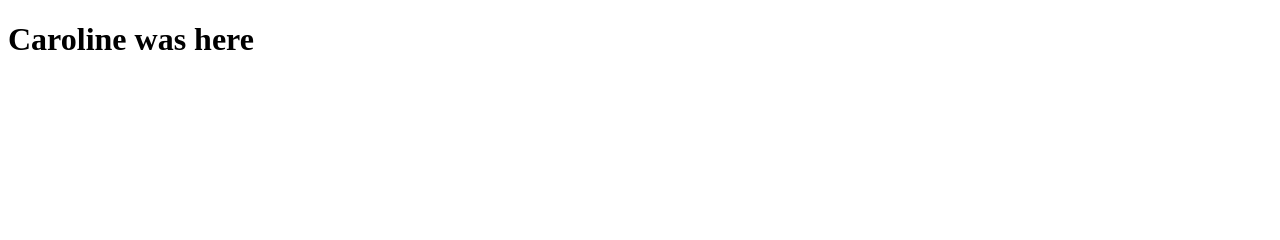
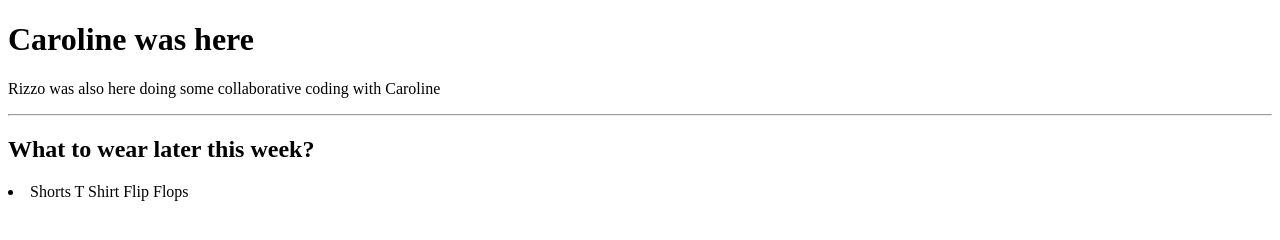
Before and after one commit to CarolineMEA/app2, a plain HTML site: page aboutus.html in a window 1280 px wide. Drawn offline with Linux system fonts and the light colour scheme.

Commit message:
EDIT: added a couple of paragraps and a list for when the weather gets hot

```diff
--- a/aboutus.html
+++ b/aboutus.html
@@ -8,5 +8,13 @@
 </head>
 <body>
 <h1>Caroline was here</h1>
+<p>Rizzo was also here doing some collaborative coding with Caroline</p>
+<hr>
+<h2>What to wear later this week?</h2>
+<li>
+Shorts
+T Shirt
+Flip Flops
+</li>
 </body>
 </html>
```
